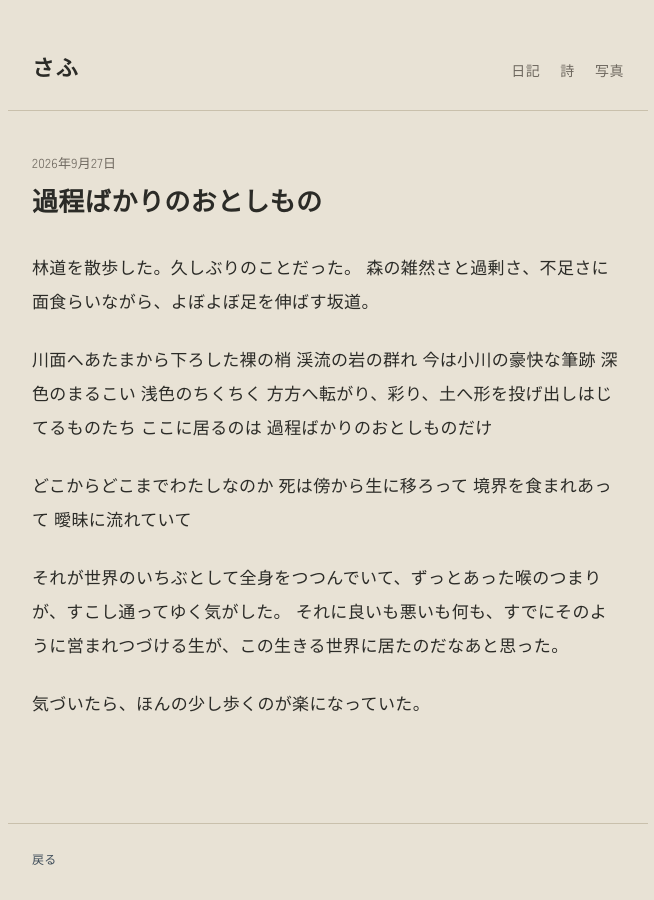
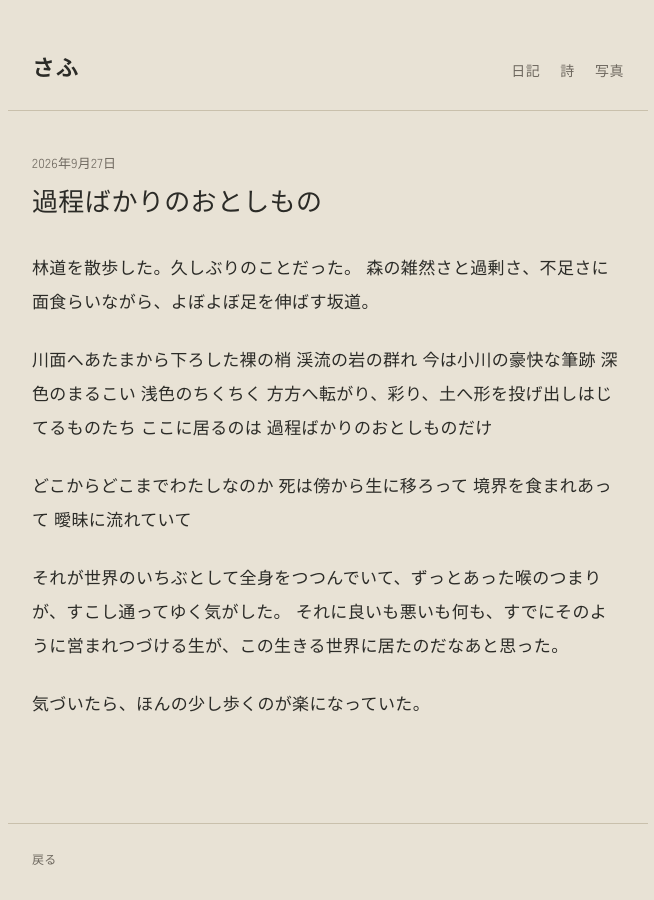
Before and after one commit to safusaf/safusaf.github.io, a Jekyll site: the page built from _posts/2026-09-27-post.md, in a window 1280 px wide. Shown: the whole page, without its empty margins (312-966 px from the left). Built offline with Jekyll 4.4.1, drawn with Linux system fonts in a browser that asks for light colours; some web fonts are replaced.

Commit message:
Update style.css

```diff
--- a/assets/css/style.css
+++ b/assets/css/style.css
@@ -42,3 +42,17 @@ main { max-width: 640px; margin: 0 auto; padding: 40px 24px 80px; }
 .photo-grid-date { display: block; font-family: var(--sans); font-size: 12px; color: var(--ink-soft); margin-top: 8px; }
 .site-footer { max-width: 640px; margin: 0 auto; padding: 24px; font-family: var(--sans); font-size: 12px; color: var(--ink-soft); border-top: 1px solid var(--rule); }
 @media (max-width: 480px) { .site-header, main, .site-footer { padding-left: 18px; padding-right: 18px; } .entry-title { font-size: 22px; } }
+.site-footer a { color: var(--ink-soft); }
+.site-footer a:hover, .site-footer a:focus-visible { color: var(--indigo); }
+
+.entry-list-photo a { align-items: center; }
+.entry-list-thumb {
+  height: 48px;
+  width: auto;
+  display: block;
+  object-fit: cover;
+}
+
+.entry-post .entry-title {
+  font-weight: 500;
+}
```
